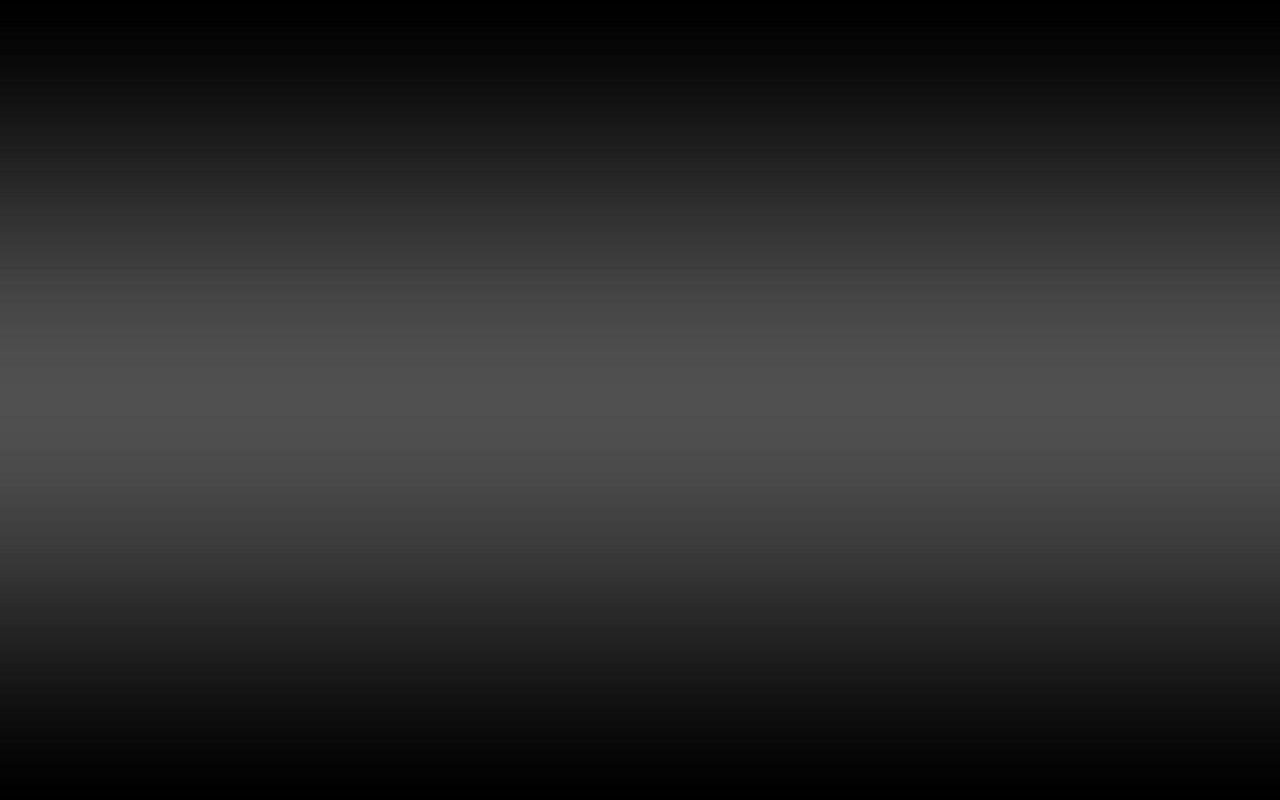
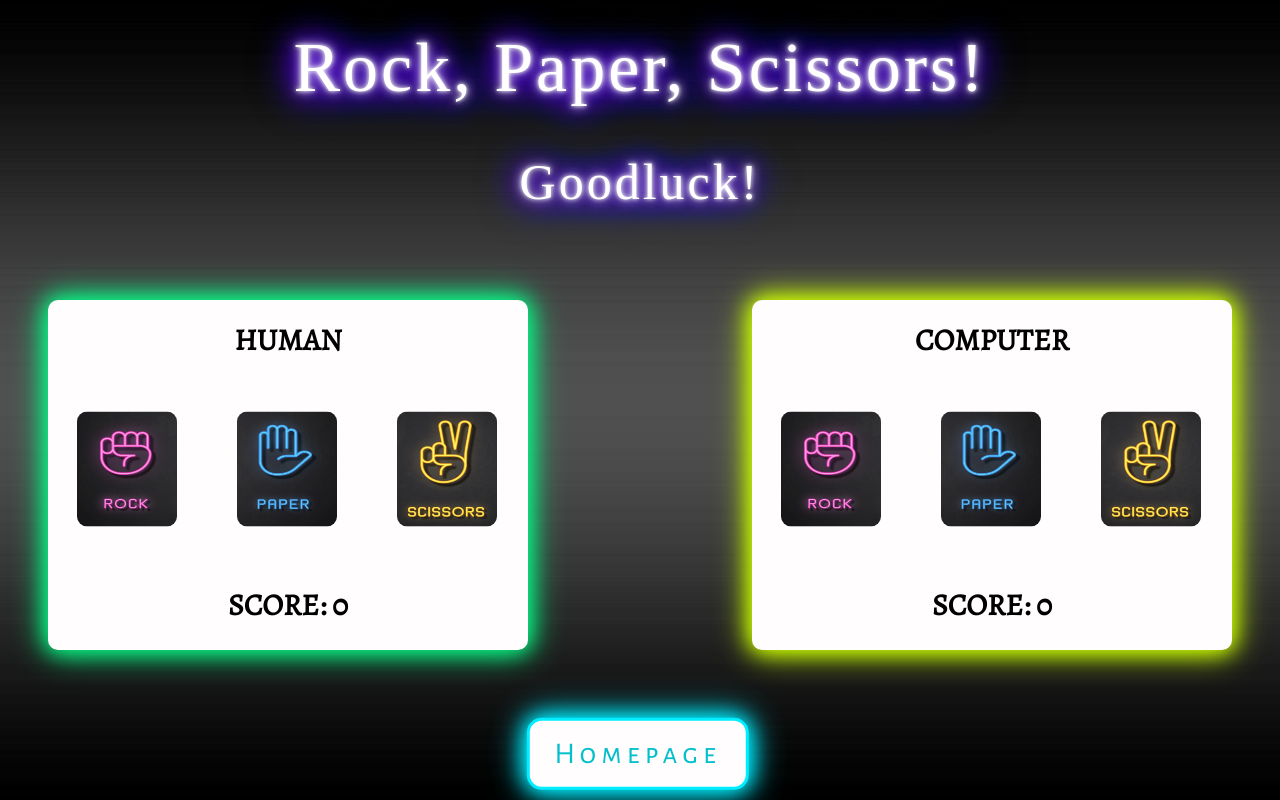
Before and after one commit to laibajavaid/rockPaperScissors, a plain HTML site: page index.html in a window 1280 px wide. Both pictures are taken after a click on the button "Start Game". Drawn offline with nearby package versions, Linux system fonts and the light colour scheme; a web font is replaced by a local one.

Commit message:
styling finished

```diff
--- a/index.html
+++ b/index.html
@@ -48,6 +48,48 @@
         </div>
     </div>
 
+    <div class="startGame" id="gameContainer" style="display:none;">
+        <div class="heading">Rock, Paper, Scissors!</div>
+        <div class="subHeading">Goodluck!</div>
+        <div class="humanPlayer">
+            <div class="humanPlayerHeading">Human</div>
+            <div class="humanSelection">
+                <div class="hSelect" id="rock">
+                    <img class="hSelection" id ="rockPic" src="./resources/rock.jpg">
+                </div>
+                <div class="hSelect" id="paper">
+                    <img class="hSelection" id="paperPic" src="./resources/paper.jpg">
+                </div>
+                <div class="hSelect" id="scissors">
+                    <img class="hSelection" id="scissorsPic" src="./resources/scissors.jpg">
+                </div>
+            </div>
+            <div class="humanPlayerScore">
+                <p class="hScore" id="humanScore">Score: 0</p>
+            </div>
+        </div>
+        <div class="computerPlayer">
+            <div class="computerPlayerHeading">Computer</div>
+            <div class="computerSelection">
+                <div class="cSelect" id="rock">
+                    <img class="cSelection" id ="rockCompPic" src="./resources/rock.jpg">
+                </div>
+                <div class="cSelect" id="paper">
+                    <img class="cSelection" id="paperCompPic" src="./resources/paper.jpg">
+                </div>
+                <div class="cSelect" id="scissors">
+                    <img class="cSelection" id="scissorsCompPic" src="./resources/scissors.jpg">
+                </div>
+            </div>
+            <div class="computerPlayerScore">
+                <p class="cScore" id="computerScore">Score: 0</p>
+            </div>
+        </div>
+        <div class="homePage">
+            <button id="homepageTwo">Homepage</button>
+        </div>
+    </div>
+
     <!-- link js file -->
     <script src="javascript.js"></script>
 </body>
--- a/javascript.js
+++ b/javascript.js
@@ -1,11 +1,16 @@
+// variables -  hide and show the div
 let startContainer = document.getElementById('starter');
 let btnOne = document.getElementById('startButton');
 let btnTwo = document.getElementById('instructionButton');
 let btnThree = document.getElementById('homepage')
+let btnFour = document.getElementById('homepageTwo')
 let instruction = document.getElementById('instructions');
+let startGame = document.getElementById('gameContainer')
 
+// functions to hide and show the divs
 btnOne.addEventListener('click', () => {
     startContainer.style.display = 'none';
+    startGame.style.display = 'block';
 });
 
 btnTwo.addEventListener('click', () => {
@@ -17,3 +22,8 @@ btnThree.addEventListener('click', () => {
     startContainer.style.display = 'block';
     instruction.style.display = 'none';
 });
+
+btnFour.addEventListener('click', () => {
+    startContainer.style.display = 'block';
+    startGame.style.display = 'none';
+});
--- a/styles.css
+++ b/styles.css
@@ -8,7 +8,9 @@ body {
     align-items: center;
 }
 
-.intro {
+.intro,
+.heading,
+.subHeading {
     font-family: 'Allerta Stencil';
     font-size: 70px;
     color: #fff;
@@ -17,6 +19,10 @@ body {
     letter-spacing: 3px;
     margin-top: 20px;
     animation: glow 2s ease-in-out infinite alternate;
+}
+
+.subHeading {
+    font-size: 50px;
 }
 
 @keyframes glow {
@@ -31,7 +37,8 @@ body {
 
 .startButtonContainer,
 .instructionButtonContainer,
-.homePage {
+.homePage,
+.startGame {
     width: 100%;
     height: 100%;
     display: flex;
@@ -40,19 +47,20 @@ body {
 
 #startButton,
 #instructionButton,
-#homepage {
-    color: #34d602;
-    border: 3px solid #71ff46;
+#homepage,
+#homepageTwo {
+    color: #02bfcd;
+    border: 3px solid #00eeff;
     background-color: rgb(255, 253, 253);
     border-radius: 15px;
     padding: 15px 25px;
     font-size: 30px;
     font-family: 'Alegreya Sans SC';
     letter-spacing: 5px;
-    filter: drop-shadow(0 0 10px #71ff46) drop-shadow(0 0 15px #71ff46);
+    filter: drop-shadow(0 0 10px #00eeff) drop-shadow(0 0 15px #00eeff);
     /* allows the button to be lined up vertically */
     display: block;
-    transition: .2s;
+    transform: translate(-1%, -3%);
 }
 
 #startButton {
@@ -67,8 +75,10 @@ body {
 #instructionButton:hover,
 #homepage:hover {
     color: white;
-    background-color: #34d602;
-    filter: drop-shadow(0 0 20px #71ff46);
+    background-color: #02bfcd;
+    transform: translate(-2%, -15%);
+    transition: all 0.1s ease-in;
+    filter: drop-shadow(0 0 20px #00eeff);
 }
 
 .howToPlay {
@@ -77,7 +87,7 @@ body {
     color: black;
     margin: 60px 60px;
     border-radius: 15px;
-    filter: drop-shadow(0 0 10px #ff8f39) drop-shadow(0 0 15px #ff8f39);
+    filter: drop-shadow(0 0 10px #5400e6) drop-shadow(0 0 15px #5400e6);
 }
 
 h1 {
@@ -113,6 +123,86 @@ li {
 .endHeadingTwo {
     padding-bottom: 5px;
 }
+
 #homepage {
     margin-top: 50px;
 }
+
+.startGame {
+    display: flex;
+    flex-direction: row;
+    flex-wrap: wrap;
+    width: 100%;
+    justify-content: center;
+}
+
+.humanPlayer {
+    background-color: rgb(255, 253, 253);
+    border-radius: 10px;
+    text-transform: uppercase;
+    font-weight: bold;
+    margin: 70px 40px;
+    width: 480px;
+    height: 350px;
+    filter: drop-shadow(0 0 10px #07f985) drop-shadow(0 0 15px #07f985);
+    float: left;
+}
+
+.humanPlayerHeading, .computerPlayerHeading {
+    padding-top: 20px;
+    font-size: 30px;
+    font-family: 'Alegreya';
+    text-align: center;
+    margin-bottom: 5px;
+}
+
+.humanPlayerScore, .computerPlayerScore {
+    display: flex;
+    justify-content: center;
+    align-items: center;
+    font-size: 30px;
+    font-family: 'Alegreya';
+    text-align: center;
+    margin-top: -25px;
+}
+
+.humanSelection, .computerSelection {
+    display: flex;
+    justify-content: center;
+}
+
+.hSelect, .cSelect {
+    display: flex;
+    flex-direction: column;
+    align-items: center;
+    margin: 50px 30px;
+    transform: translate(-1%, -3%);
+}
+
+.hSelection, .cSelection {
+    height: 115px;
+    width: 100px;
+    border-radius: 10px;
+}
+
+.hSelection:hover {
+    transform: translateY(-5%);
+    filter: drop-shadow(0 0 10px #ccff00) drop-shadow(0 0 15px #ccff00);
+  }
+
+  .computerPlayer {
+    background-color: rgb(255, 253, 253);
+    border-radius: 10px;
+    text-transform: uppercase;
+    font-weight: bold;
+    margin: 70px 40px;
+    width: 480px;
+    height: 350px;
+    float: right;
+    filter: drop-shadow(0 0 10px #ccff00) drop-shadow(0 0 15px #ccff00);
+}
+
+.cSelection:hover {
+    transform: translateY(-5%);
+    filter: drop-shadow(0 0 10px #07f985) drop-shadow(0 0 15px #07f985);
+  }
```
Also changed, not shown: resources/computerPlayer.webp (added), resources/humanPlayer.jpeg (added), resources/paper.jpg (added), resources/rock.jpg (added), resources/scissors.jpg (added).
